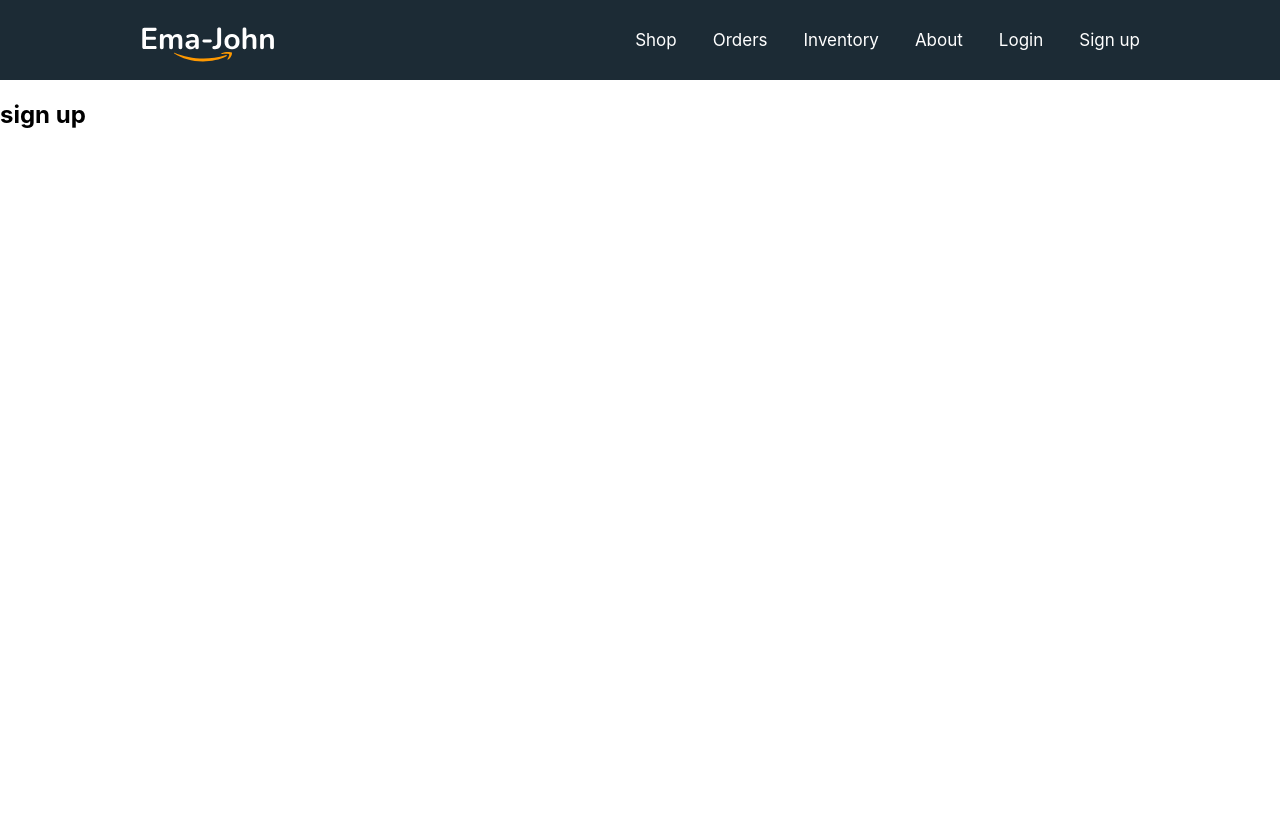
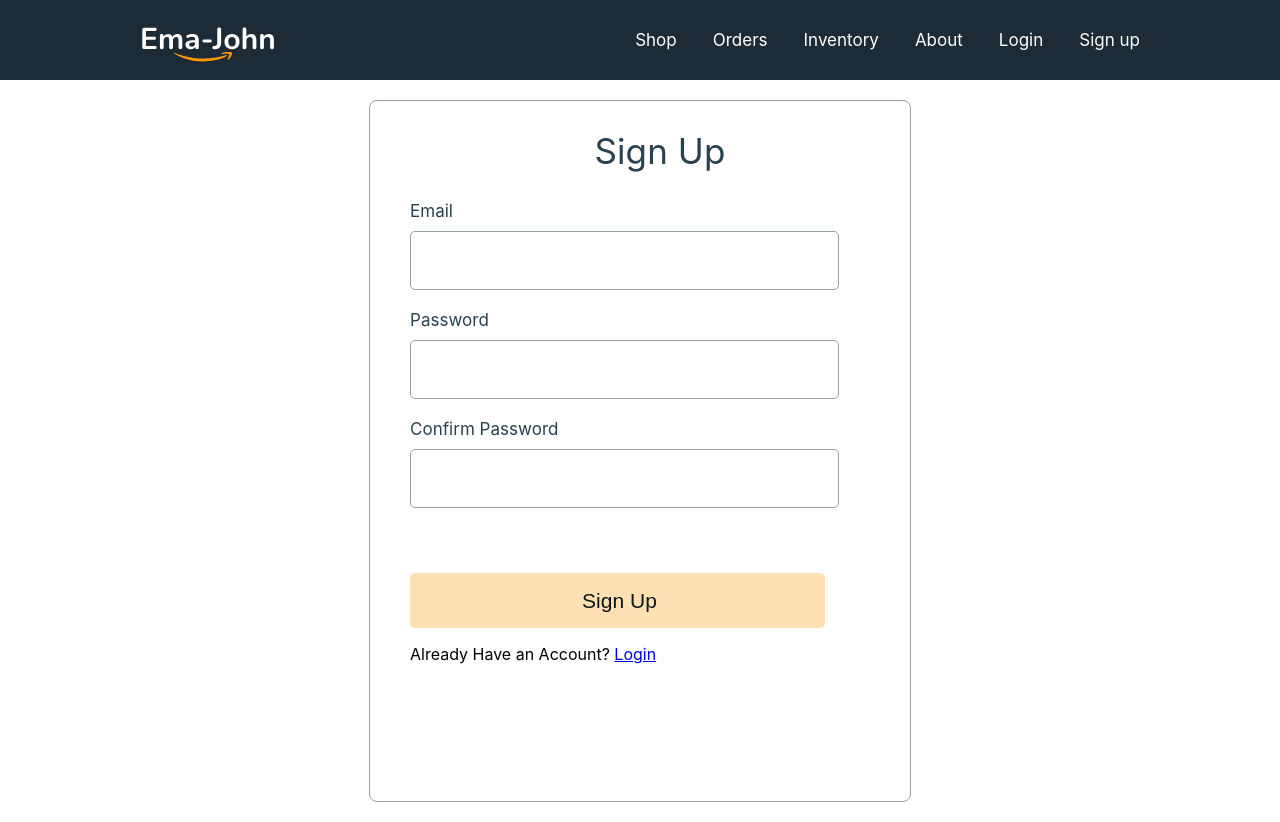
Before and after one commit to arfan36/d-112-m_68-ema_john_simple_with_auth-client-nov_02, a React (Create React App) app: page /signup in a window 1280 px wide. Before the commit the page ends 800 px from the top, so only its background shows below. Built offline with nearby package versions, Linux system fonts and the light colour scheme.

Commit message:
59-3 Setup Auth Context under UserContext to share auth info

```diff
--- a/src/__step.js
+++ b/src/__step.js
@@ -6,5 +6,11 @@
 4. install firebase by npm
 5. get firebase config in your firebase.config.js file
 6. export app from firebase.config.js
+ */
 
+/*
+1. Create UserContext (Auth Context): UserContext --> component name, userContext provides AuthContext
+2. Create AuthContext
+3. set AuthContext.Provider
+4. Make sure you set the children
  */
--- a/src/components/Login/Login.js
+++ b/src/components/Login/Login.js
@@ -17,7 +17,7 @@
                 </div>
                 <input className='btn-submit' type="submit" value="Login" />
             </form>
-            <p>New to ema-john <Link to={'/signup'}>Create a New Account</Link></p>
+            <p>New to Ema-John <Link to={'/signup'}>Create a New Account</Link></p>
         </div>
     );
 };
--- a/src/components/SignUp/SignUp.js
+++ b/src/components/SignUp/SignUp.js
@@ -1,10 +1,27 @@
 import React from 'react';
+import { Link } from 'react-router-dom';
 import './SignUp.css';
 
 const SignUp = () => {
     return (
-        <div>
-            <h2>sign up</h2>
+        <div className='form-container'>
+            <h2 className='form-title'>Sign Up</h2>
+            <form>
+                <div className='form-control'>
+                    <label htmlFor="email">Email</label>
+                    <input type="email" name="email" required />
+                </div>
+                <div className='form-control'>
+                    <label htmlFor="password">Password</label>
+                    <input type="password" name="password" required />
+                </div>
+                <div className='form-control'>
+                    <label htmlFor="confirm">Confirm Password</label>
+                    <input type="password" name="confirm" required />
+                </div>
+                <input className='btn-submit' type="submit" value="Sign Up" />
+            </form>
+            <p>Already Have an Account? <Link to={'/login'}>Login</Link></p>
         </div>
     );
 };
--- /dev/null
+++ b/src/contexts/UserContext.js
@@ -0,0 +1,16 @@
+import React, { createContext } from 'react';
+
+export const AuthContext = createContext();
+
+const UserContext = ({ children }) => {
+
+    const authInfo = {};
+
+    return (
+        <AuthContext.Provider value={authInfo}>
+            {children}
+        </AuthContext.Provider>
+    );
+};
+
+export default UserContext;
--- a/src/index.js
+++ b/src/index.js
@@ -3,11 +3,14 @@
 import './index.css';
 import App from './App';
 import reportWebVitals from './reportWebVitals';
+import UserContext from './contexts/UserContext';
 
 const root = ReactDOM.createRoot(document.getElementById('root'));
 root.render(
   <React.StrictMode>
-    <App />
+    <UserContext>
+      <App />
+    </UserContext>
   </React.StrictMode>
 );
 
```
